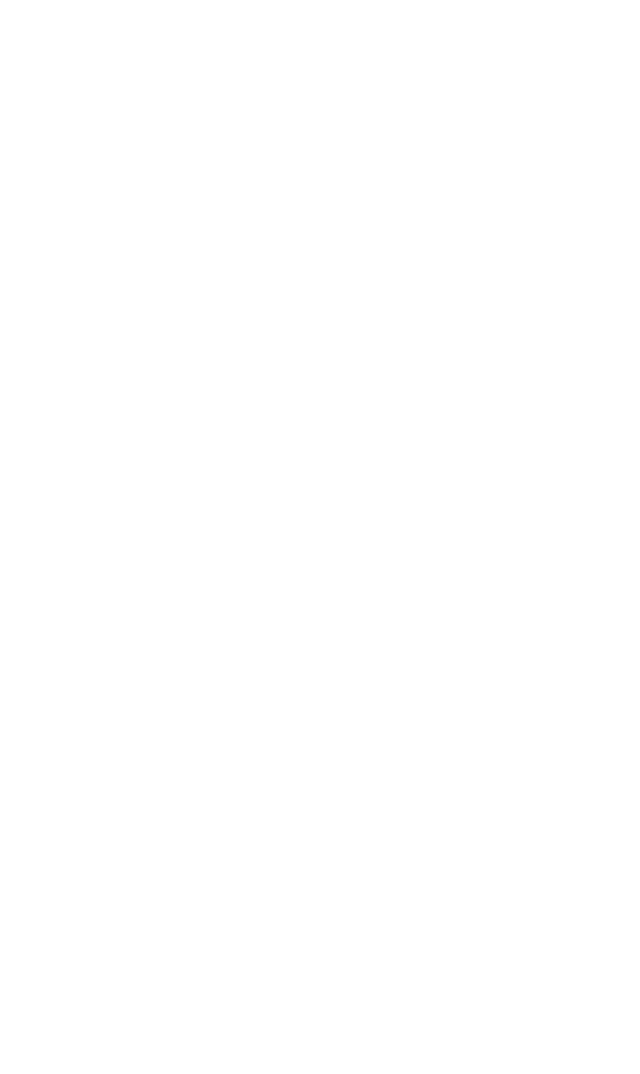
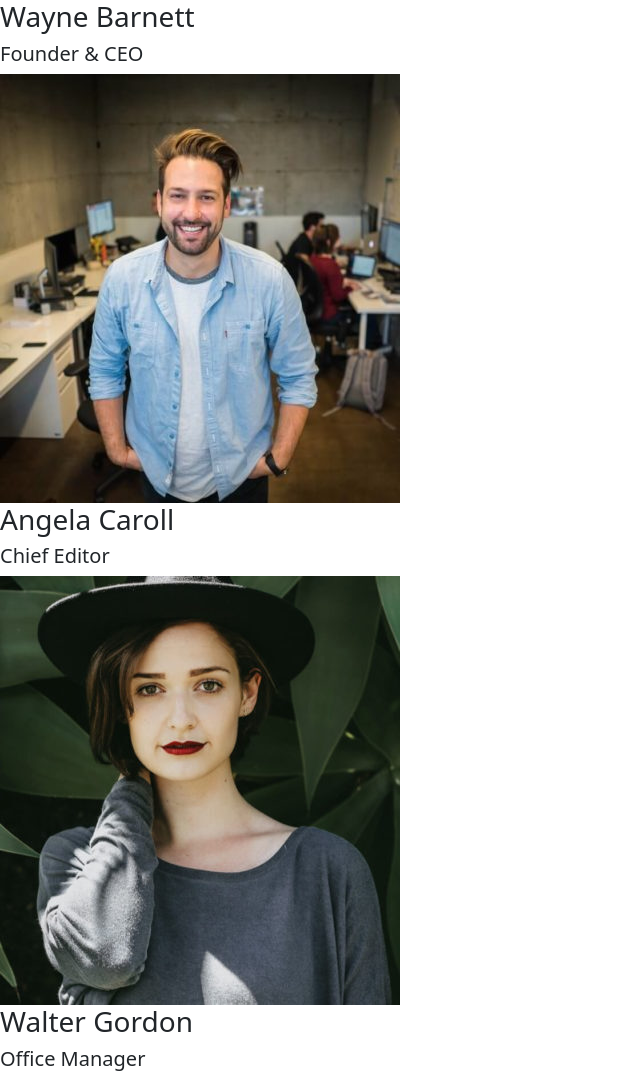
Before and after one commit to gianmarcodiale/js-our-team, a plain HTML site: page index.html in a window 1280 px wide. Shown: the top 1074 px of the page, without its empty margins (0-640 px from the left). Before the commit the page ends 800 px from the top, so only its background shows below. Drawn offline with nearby package versions, Linux system fonts and the light colour scheme.

Commit message:
milestone 3 commit

```diff
--- a/assets/js/main.js
+++ b/assets/js/main.js
@@ -1,4 +1,4 @@
-/* MILESTONE 1 (da fare entro le 18):
+/* MILESTONE 1:
 stampare su console le informazioni di nome, ruolo e la stringa della foto */
 
 const team = [
@@ -35,11 +35,31 @@ const team = [
   ];
 
 //creo un ciclo for per estrapolare le singole liste di oggetti e stampo a schermo i valori all'interno
-let member;
+
+/* for (i = 0; i < team.length; i++) {
+    let member = team[i];
+    //console.log("NAME", member.name);
+    //console.log("ROLE", member.role);
+    //console.log("IMAGE", member.image);
+}
+ */
+/* MILESTONE 2:
+stampare le stesse informazioni su DOM sottoforma di stringhe */
+
+// 1 - seleziono l'elemento della DOM in cui andrò a creare altri elementi in cui inserirò i dati dei membri
+
+let div = document.querySelector(".team");
 
 for (i = 0; i < team.length; i++) {
-    member = team[i];
-    console.log("NAME", member.name);
-    console.log("ROLE", member.role);
-    console.log("IMAGE", member.image);
+    let member = team[i];
+    let memberName = document.createElement("h3");
+    let memberRole = document.createElement("h5");
+    let memberPhoto = document.createElement("img");
+    memberPhoto.src = "./assets/img/" + member.image;
+    //console.log(member);
+    memberName.append(member.name);
+    memberRole.append(member.role);
+    memberPhoto.append(member.image);
+    //console.log(memberInfo);
+    div.append(memberName, memberRole, memberPhoto);
 }
--- a/index.html
+++ b/index.html
@@ -12,6 +12,8 @@
 
   </head>
   <body>
+    <div class="team"></div>
+
 
     <!-- Bootstrap JavaScript Libraries -->
     <script src="https://cdn.jsdelivr.net/npm/@popperjs/core@2.9.2/dist/umd/popper.min.js" integrity="sha384-IQsoLXl5PILFhosVNubq5LC7Qb9DXgDA9i+tQ8Zj3iwWAwPtgFTxbJ8NT4GN1R8p" crossorigin="anonymous"></script>
```
Also changed, not shown: assets/img/angela-caroll-chief-editor.jpg (added), assets/img/angela-lopez-social-media-manager.jpg (added), assets/img/barbara-ramos-graphic-designer.jpg (added), assets/img/new-team-member-01.jpg (added), assets/img/new-team-member-02.jpg (added), assets/img/new-team-member-03.jpg (added), assets/img/new-team-member-04.jpg (added), assets/img/scott-estrada-developer.jpg (added), assets/img/walter-gordon-office-manager.jpg (added), assets/img/wayne-barnett-founder-ceo.jpg (added), 1 other file.
